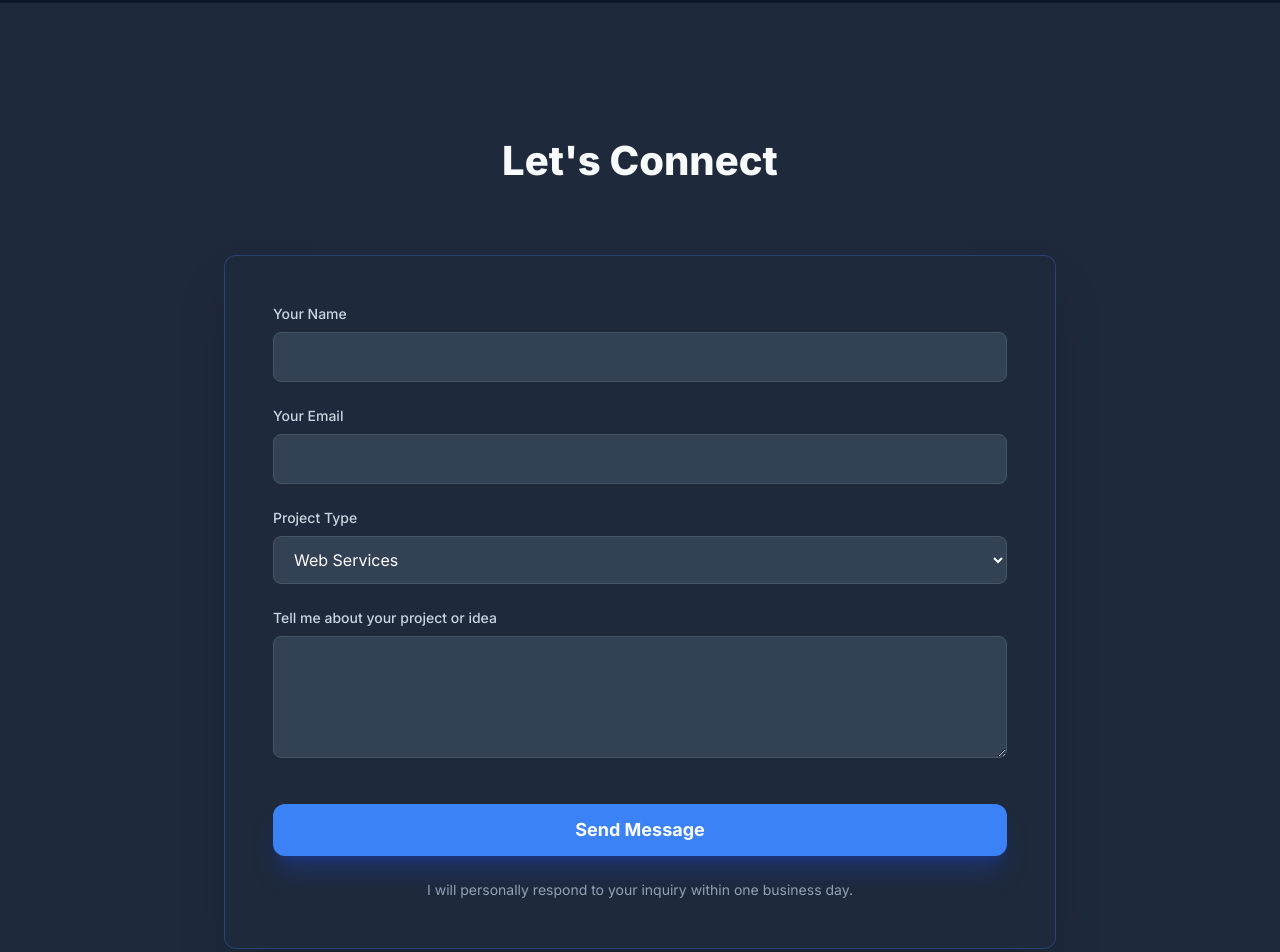
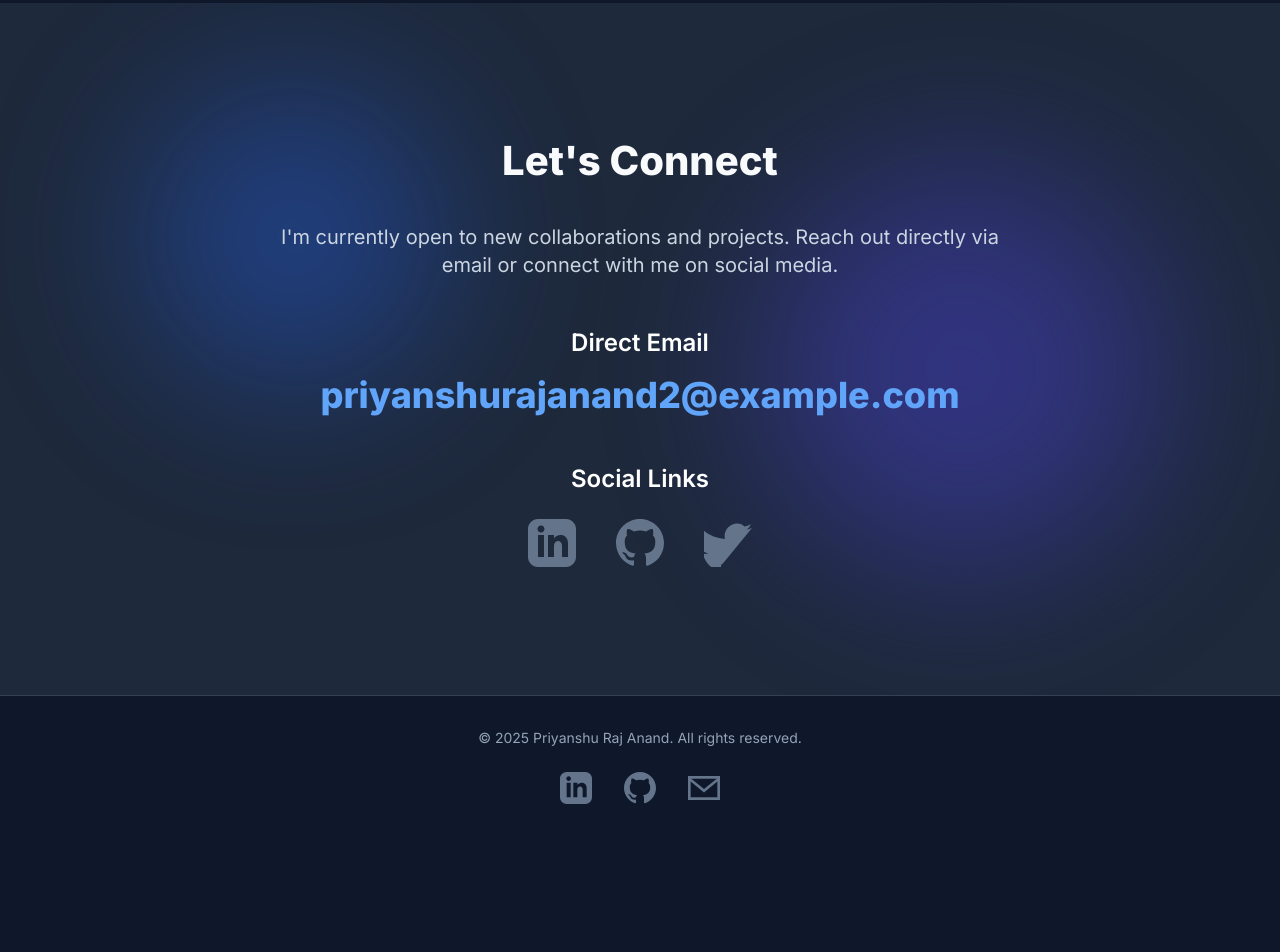
Before and after one commit to codePriyanshuRajAnand/my-portfolio, a plain HTML site: page index.htm in a window 1280 px wide. Shown: the part 3661-4613 px from the top of the page. After the commit the page ends 4497 px from the top, so only its background shows below. Drawn offline with nearby package versions, Linux system fonts and the light colour scheme.

Commit message:
Updated Contact info

```diff
--- a/index.htm
+++ b/index.htm
@@ -129,6 +129,56 @@
         .about-card:hover {
             background-color: #111827;
             /* Darker hover state */
+        }
+        /* --- CONTACT SECTION EFFECTS --- */
+
+        /* 1. Animated Blob Background */
+        .blob-cont {
+            position: absolute;
+            top: 0;
+            left: 0;
+            width: 100%;
+            height: 100%;
+            overflow: hidden;
+            z-index: 0;
+            pointer-events: none; /* Let clicks pass through */
+        }
+        .blob {
+            position: absolute;
+            border-radius: 50%;
+            filter: blur(80px);
+            opacity: 0.4;
+            animation: moveBlob 20s infinite alternate;
+        }
+        .blob-1 {
+            top: 10%;
+            left: 10%;
+            width: 300px;
+            height: 300px;
+            background: #2563EB; /* Blue */
+            animation-duration: 25s;
+        }
+        .blob-2 {
+            bottom: 20%;
+            right: 10%;
+            width: 400px;
+            height: 400px;
+            background: #4F46E5; /* Indigo */
+            animation-duration: 30s;
+        }
+        @keyframes moveBlob {
+            0% { transform: translate(0, 0) scale(1); }
+            100% { transform: translate(50px, 50px) scale(1.1); }
+        }
+
+        /* 2. Social Icon Hover Effects */
+        .social-icon {
+            transition: transform 0.3s cubic-bezier(0.175, 0.885, 0.32, 1.275), color 0.3s;
+        }
+        .social-icon:hover {
+            transform: scale(1.15) translateY(-3px);
+            color: #60A5FA; /* Blue-400 */
+            filter: drop-shadow(0 4px 6px rgba(96, 165, 250, 0.4));
         }
     </style>
 </head>
@@ -517,51 +567,45 @@
     </section>
 
     <!-- Contact Section -->
-    <section id="contact" class="py-24 lg:py-32 bg-slate-800">
-        <div class="max-w-4xl mx-auto px-4 sm:px-6 lg:px-8">
-            <h2 class="section-title text-center mb-16">
+    <section id="contact" class="py-24 lg:py-32 bg-slate-800 relative overflow-hidden">
+        <!-- Animated Blob Background -->
+        <div class="blob-cont">
+            <div class="blob blob-1"></div>
+            <div class="blob blob-2"></div>
+        </div>
+
+        <div class="max-w-4xl mx-auto px-4 sm:px-6 lg:px-8 relative z-10 text-center">
+            <h2 class="section-title mb-8">
                 Let's Connect
             </h2>
 
-            <div class="card p-8 md:p-12 rounded-xl shadow-2xl border border-blue-500/30">
-                <form id="project-form" action="#" class="space-y-6">
-                    <div>
-                        <label for="name" class="block text-sm font-medium text-slate-300 mb-2">Your Name</label>
-                        <input type="text" id="name" name="name" required
-                            class="w-full px-4 py-3 rounded-lg bg-slate-700 border border-slate-600 text-white focus:ring-blue-500 focus:border-blue-500 placeholder-slate-400">
-                    </div>
-                    <div>
-                        <label for="email" class="block text-sm font-medium text-slate-300 mb-2">Your Email</label>
-                        <input type="email" id="email" name="email" required
-                            class="w-full px-4 py-3 rounded-lg bg-slate-700 border border-slate-600 text-white focus:ring-blue-500 focus:border-blue-500 placeholder-slate-400">
-                    </div>
-                    <div>
-                        <label for="service_type" class="block text-sm font-medium text-slate-300 mb-2">Project
-                            Type</label>
-                        <select id="service_type" name="service_type"
-                            class="w-full px-4 py-3 rounded-lg bg-slate-700 border border-slate-600 text-white focus:ring-blue-500 focus:border-blue-500">
-                            <option value="software">Web Services</option>
-                            <option value="devops">DevOps & CI/CD</option>
-                            <option value="iac">Automation & Cloud Deployment</option>
-                            <option value="consulting">General Consultation</option>
-                        </select>
-                    </div>
-                    <div>
-                        <label for="message" class="block text-sm font-medium text-slate-300 mb-2">Tell me about your
-                            project or idea</label>
-                        <textarea id="message" name="message" rows="4" required
-                            class="w-full px-4 py-3 rounded-lg bg-slate-700 border border-slate-600 text-white focus:ring-blue-500 focus:border-blue-500 placeholder-slate-400"></textarea>
-                    </div>
+            <p class="text-xl text-slate-300 mb-12 max-w-3xl mx-auto">
+                I'm currently open to new collaborations and projects. Reach out directly via email or connect with me on social media.
+            </p>
 
-                    <div class="pt-4">
-                        <button type="submit" id="submit-button"
-                            class="w-full cta-button text-white font-bold py-3 rounded-xl text-lg shadow-xl shadow-blue-800/40 transition-all transform hover:scale-[1.01] duration-300">
-                            Send Message
-                        </button>
-                    </div>
-                    <p class="text-center text-sm text-slate-400 mt-4">I will personally respond to your inquiry within
-                        one business day.</p>
-                </form>
+            <!-- Email Link -->
+            <div class="mb-12">
+                <h3 class="text-2xl font-semibold text-white mb-4">Direct Email</h3>
+                <a href="mailto:priyanshurajanand2@example.com" class="text-blue-400 text-3xl md:text-4xl font-extrabold hover:text-blue-300 transition-colors duration-200 break-words social-icon">
+                    priyanshurajanand2@example.com
+                </a>
+            </div>
+
+            <!-- Social Links (Prominent) -->
+            <h3 class="text-2xl font-semibold text-white mb-6">Social Links</h3>
+            <div class="flex justify-center space-x-10">
+                <!-- LinkedIn Icon -->
+                <a href="https://www.linkedin.com/in/priyanshu-raj-anand-28a12225a/" class="text-slate-500 hover:text-blue-400 social-icon" aria-label="LinkedIn">
+                    <svg class="h-12 w-12" fill="currentColor" viewBox="0 0 24 24"><path d="M19 0h-14c-2.761 0-5 2.239-5 5v14c0 2.761 2.239 5 5 5h14c2.762 0 5-2.239 5-5v-14c0-2.761-2.238-5-5-5zm-11 19h-3v-11h3v11zm-1.5-12.268c-.966 0-1.75-.79-1.75-1.764s.784-1.764 1.75-1.764 1.75.79 1.75 1.764-.783 1.764-1.75 1.764zm13.5 12.268h-3v-5.604c0-3.368-4-3.113-4 0v5.604h-3v-11h3v1.765c1.396-2.586 7-2.777 7 2.476v6.759z"/></svg>
+                </a>
+                <!-- GitHub Icon -->
+                <a href="https://github.com/codePriyanshuRajAnand" class="text-slate-500 hover:text-blue-400 social-icon" aria-label="GitHub">
+                    <svg class="h-12 w-12" fill="currentColor" viewBox="0 0 24 24"><path d="M12 0c-6.626 0-12 5.373-12 12 0 5.302 3.438 9.8 8.207 11.387.599.111.793-.261.793-.577v-2.234c-3.338.726-4.033-1.416-4.033-1.416-.546-1.387-1.333-1.756-1.333-1.756-1.089-.745.083-.729.083-.729 1.205.084 1.839 1.237 1.839 1.237 1.07 1.834 2.807 1.304 3.492.997.107-.775.418-1.305.762-1.604-2.665-.305-5.467-1.334-5.467-5.931 0-1.311.469-2.381 1.236-3.221-.124-.303-.535-1.524.117-3.176 0 0 1.008-.322 3.301 1.23.957-.266 1.983-.399 3.003-.404 1.02.005 2.047.138 3.006.404 2.291-1.552 3.297-1.23 3.297-1.23.653 1.653.242 2.874.118 3.176.77.84 1.235 1.911 1.235 3.221 0 4.609-2.807 5.624-5.479 5.921.43.372.823 1.102.823 2.222v3.293c0 .319.192.694.801.576 4.765-1.589 8.199-6.086 8.199-11.386 0-6.627-5.373-12-12-12z"/></svg>
+                </a>
+                <!-- Optional: Twitter/X Icon -->
+                <a href="https://x.com/Priyanshu_raj_A" class="text-slate-500 hover:text-blue-400 social-icon" aria-label="Twitter/X">
+                    <svg class="h-12 w-12" fill="currentColor" viewBox="0 0 24 24"><path d="M24 4.557c-.883.392-1.832.656-2.828.775 1.017-.609 1.795-1.574 2.167-2.724-.951.564-2.005.974-3.127 1.195-.897-.957-2.178-1.555-3.594-1.555-3.484 0-6.307 2.802-6.307 6.275 0 .491.056.97.165 1.428-5.24-.265-9.897-2.783-13.01-6.6c-.54.918-.853 1.983-.853 3.122 0 2.175 1.11 4.09 2.793 5.21-.82-.027-1.595-.25-2.278-.628v.078c0 3.02 2.152 5.54 5.008 6.11-.527.143-1.082.21-1.644.21-.403 0-.795-.038-1.176-.112 1.343 4.985 5.26 8.65 9.9 8.755-3.834 3.018-8.683 4.048-13.911 3.518-.344-.035-.688-.06-1.033-.083.562 1.921 2.375 3.317 4.542 3.317 5.441 0 9.771-4.757 9.771-9.757v-.219c.47-.323.905-.694 1.28-1.114z"/></svg>
+                </a>
             </div>
         </div>
     </section>
```
